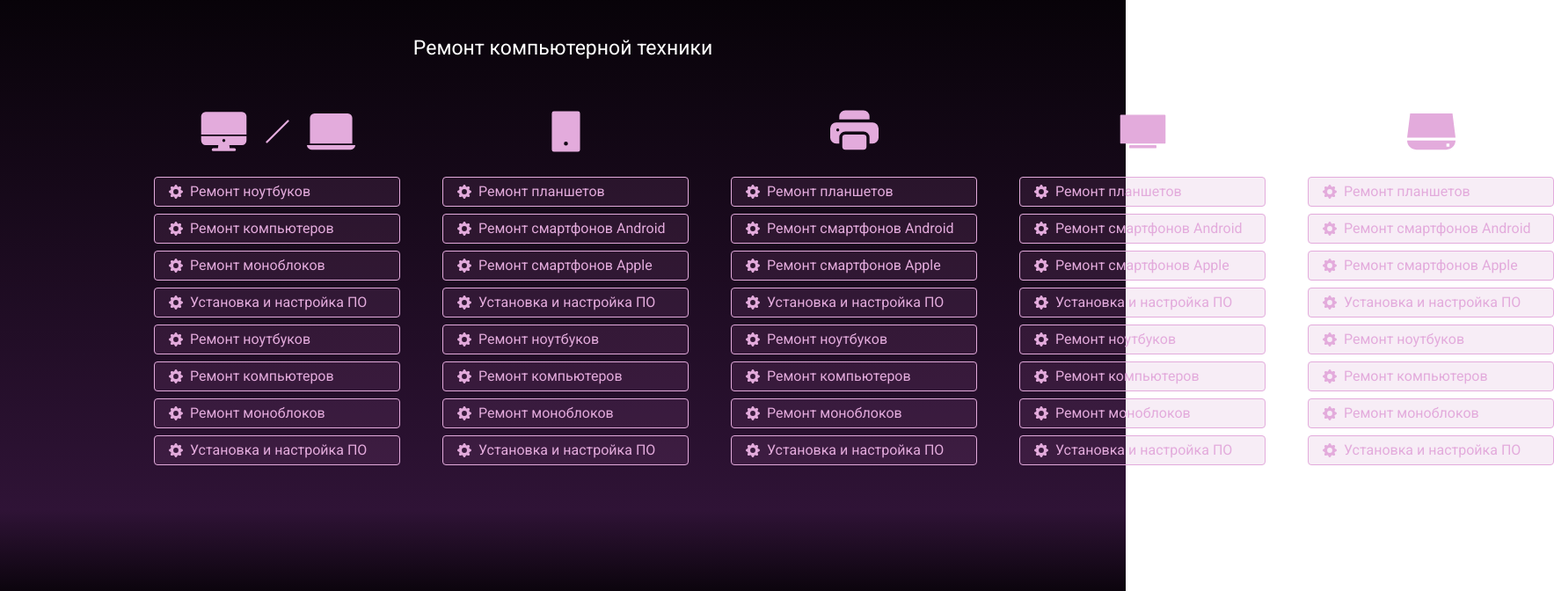
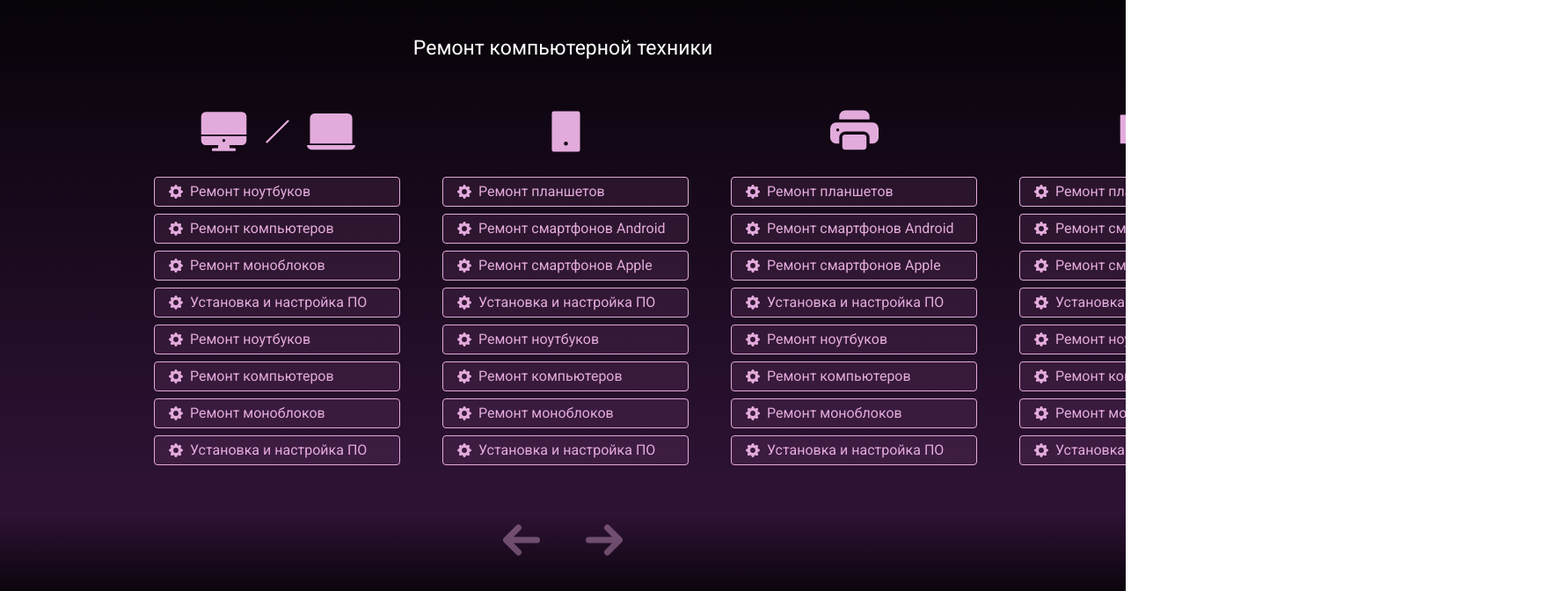
Before and after one commit to Hapnees/XXXPC_CLIENT, a React (Create React App) app: page /repair in a window 1280 px wide. Shown: the part 100-772 px from the top of the page at 88% size, 1767 px wide, since content can reach past the window. Built offline with nearby package versions, Linux system fonts and the light colour scheme.

Commit message:
Feat (RepairPage): add carousel

```diff
--- a/src/pages/RepairPage/RepairPage.module.scss
+++ b/src/pages/RepairPage/RepairPage.module.scss
@@ -2,6 +2,29 @@
 	@apply text-center text-[23px];
 }
 
+.carousel {
+	@apply overflow-hidden;
+}
+
+.container {
+	@apply flex duration-300;
+}
+
 .menu__wrapper {
-	@apply pl-[175px] flex gap-12 mt-[50px];
+	@apply px-[175px] flex gap-12 my-[50px];
+	width: 100%;
 }
+
+.arrow {
+	@apply text-[#E3ABDC] cursor-pointer opacity-40;
+}
+
+@keyframes opacity {
+	from {
+		opacity: 0;
+	}
+
+	to {
+		opacity: 1;
+	}
+}
--- a/src/pages/RepairPage/RepairPage.tsx
+++ b/src/pages/RepairPage/RepairPage.tsx
@@ -1,14 +1,45 @@
-import React from 'react'
+import React, { useLayoutEffect, useRef, useState } from 'react'
 import cl from './RepairPage.module.scss'
 import Menu from '../../components/Menu/Menu'
 import * as titles from './menuTitles/index'
 import * as topIcons from './menuTopIcons/index'
+import { HiArrowSmRight } from 'react-icons/hi'
+import { HiArrowSmLeft } from 'react-icons/hi'
 
 const RepairPage = () => {
+	const [offset, setOffset] = useState(0)
+	const refElement = useRef<HTMLDivElement>(null)
+	const [widthElement, setWidthElement] = useState(0)
+
+	useLayoutEffect(() => {
+		if (refElement.current) setWidthElement(refElement.current.offsetWidth)
+	}, [])
+
+	const onClickLeftArrow = () => {
+		setOffset(prev => {
+			const value = prev + widthElement
+			return value > 0 ? -2 * widthElement : value
+		})
+	}
+
+	const onClickRightArrow = () => {
+		setOffset(prev => {
+			const value = prev - widthElement
+			return Math.abs(value) < widthElement * 3 ? value : 0
+		})
+	}
+
 	return (
 		<div>
 			<p className={cl.top__title}>Ремонт компьютерной техники</p>
-			<div className={cl.menu__wrapper}>
+			<div className={cl.carousel}>
+				<div
+					className={cl.container}
+					style={{
+						transform: `translateX(${offset}px)`,
+					}}
+				>
+					<div className={cl.menu__wrapper} ref={refElement}>
 						<Menu topIcon={topIcons.menuPCTop} titles={titles.menuPC} />
 						<Menu
 							topIcon={topIcons.menuSmartPhone}
@@ -18,6 +49,42 @@ const RepairPage = () => {
 						<Menu topIcon={topIcons.menuTV} titles={titles.menuTV} />
 						<Menu topIcon={topIcons.menuDrive} titles={titles.menuDrive} />
 					</div>
+
+					<div className={cl.menu__wrapper}>
+						<Menu topIcon={topIcons.menuPCTop} titles={titles.menuPC} />
+						<Menu
+							topIcon={topIcons.menuSmartPhone}
+							titles={titles.menuSmartPhone}
+						/>
+						<Menu topIcon={topIcons.menuPrinter} titles={titles.menuPrinter} />
+						<Menu topIcon={topIcons.menuPCTop} titles={titles.menuPC} />
+						<Menu topIcon={topIcons.menuPCTop} titles={titles.menuPC} />
+					</div>
+
+					<div className={cl.menu__wrapper}>
+						<Menu topIcon={topIcons.menuPCTop} titles={titles.menuPC} />
+						<Menu
+							topIcon={topIcons.menuSmartPhone}
+							titles={titles.menuSmartPhone}
+						/>
+						<Menu topIcon={topIcons.menuPrinter} titles={titles.menuPrinter} />
+						<Menu topIcon={topIcons.menuPrinter} titles={titles.menuPrinter} />
+						<Menu topIcon={topIcons.menuPrinter} titles={titles.menuPrinter} />
+					</div>
+				</div>
+			</div>
+			<div className='flex justify-center gap-6'>
+				<HiArrowSmLeft
+					size={70}
+					className={cl.arrow}
+					onClick={onClickLeftArrow}
+				/>
+				<HiArrowSmRight
+					size={70}
+					className={cl.arrow}
+					onClick={onClickRightArrow}
+				/>
+			</div>
 		</div>
 	)
 }
```
Lines whose indentation alone changed are shown as unchanged.
